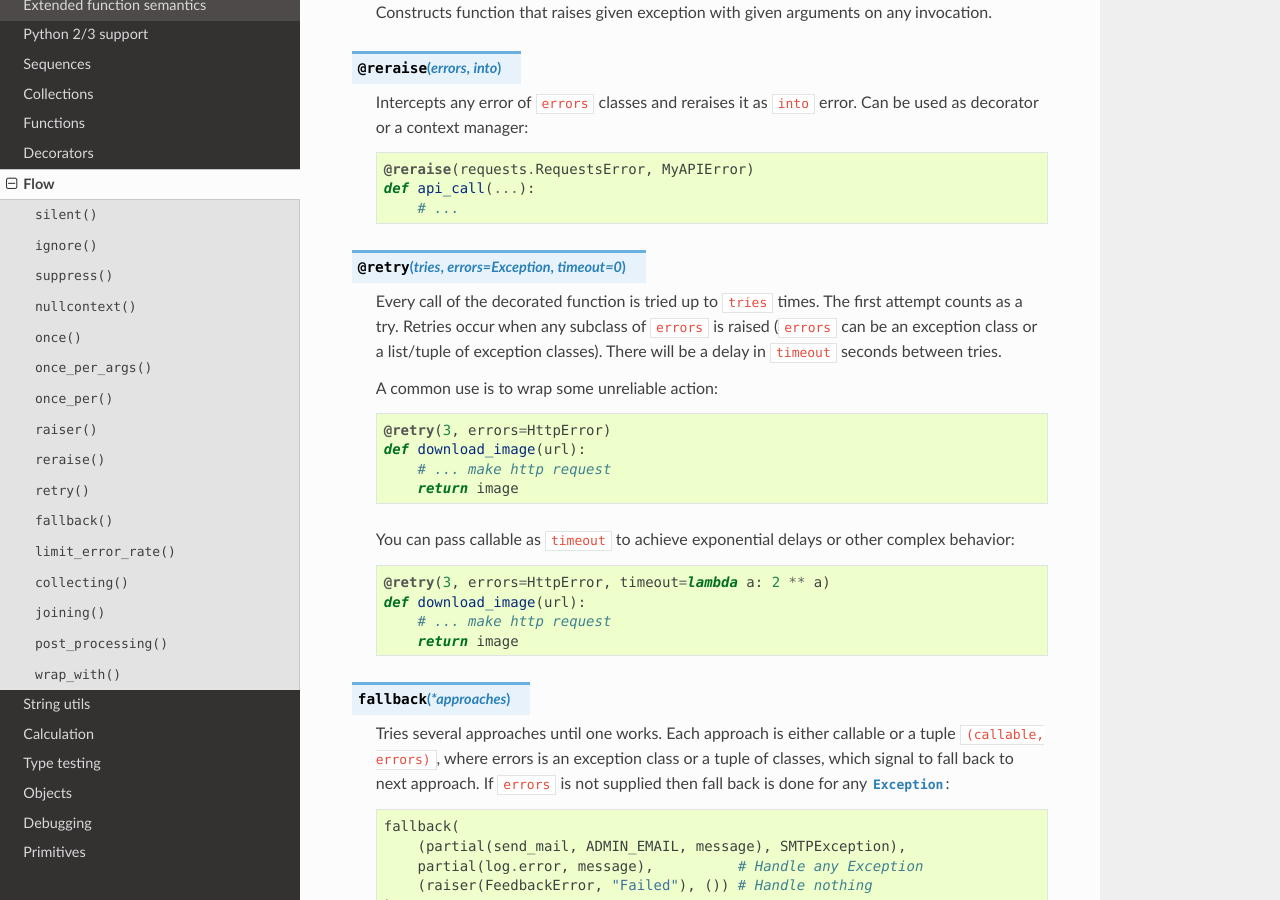
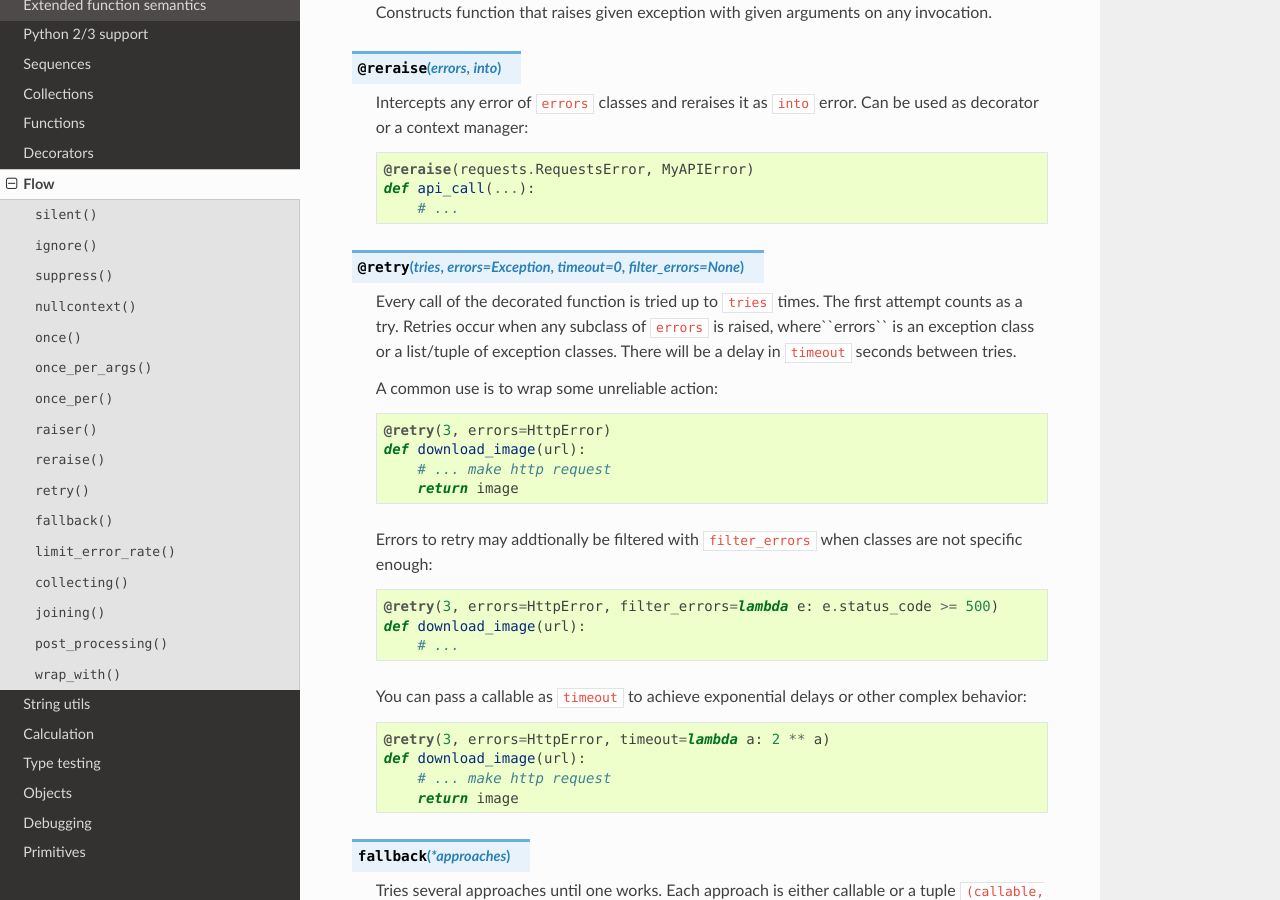
Before and after one commit to Jamaal224/funcy, a Sphinx documentation site: the page built from docs/flow.rst, in a window 1280 px wide and 900 px high, scrolled down 1651 px. Built offline with Sphinx 7.4.7 and the Read the Docs theme 2.0.0, drawn with Linux system fonts in a browser that asks for light colours.

Commit message:
Add filter_errors param to @retry()

```diff
--- a/docs/descriptions.html
+++ b/docs/descriptions.html
@@ -691,7 +691,7 @@
 
 <!-- Error handling -->
 <div name="retry">
-    <b>@retry<em>(tries, errors=Exception, timeout=0)</em></b><br><br>
+    <b>@retry<em>(tries, errors=Exception, timeout=0, filter_errors=None)</em></b><br><br>
     Tries decorated function up to <em>tries</em> times.<br>
     Retries only on specified <em>errors</em>.<br>
 </div>
--- a/docs/flow.rst
+++ b/docs/flow.rst
@@ -84,9 +84,9 @@ Flow
             # ...
 
 
-.. decorator:: retry(tries, errors=Exception, timeout=0)
+.. decorator:: retry(tries, errors=Exception, timeout=0, filter_errors=None)
 
-    Every call of the decorated function is tried up to ``tries`` times. The first attempt counts as a try. Retries occur when any subclass of ``errors`` is raised (``errors`` can be an exception class or a list/tuple of exception classes). There will be a delay in ``timeout`` seconds between tries.
+    Every call of the decorated function is tried up to ``tries`` times. The first attempt counts as a try. Retries occur when any subclass of ``errors`` is raised, where``errors`` is an exception class or a list/tuple of exception classes. There will be a delay in ``timeout`` seconds between tries.
 
     A common use is to wrap some unreliable action::
 
@@ -95,7 +95,13 @@ Flow
             # ... make http request
             return image
 
-    You can pass callable as ``timeout`` to achieve exponential delays or other complex behavior::
+    Errors to retry may addtionally be filtered with ``filter_errors`` when classes are not specific enough::
+
+        @retry(3, errors=HttpError, filter_errors=lambda e: e.status_code >= 500)
+        def download_image(url):
+            # ...
+
+    You can pass a callable as ``timeout`` to achieve exponential delays or other complex behavior::
 
         @retry(3, errors=HttpError, timeout=lambda a: 2 ** a)
         def download_image(url):
```
Also changed, not shown: 2 other files.
